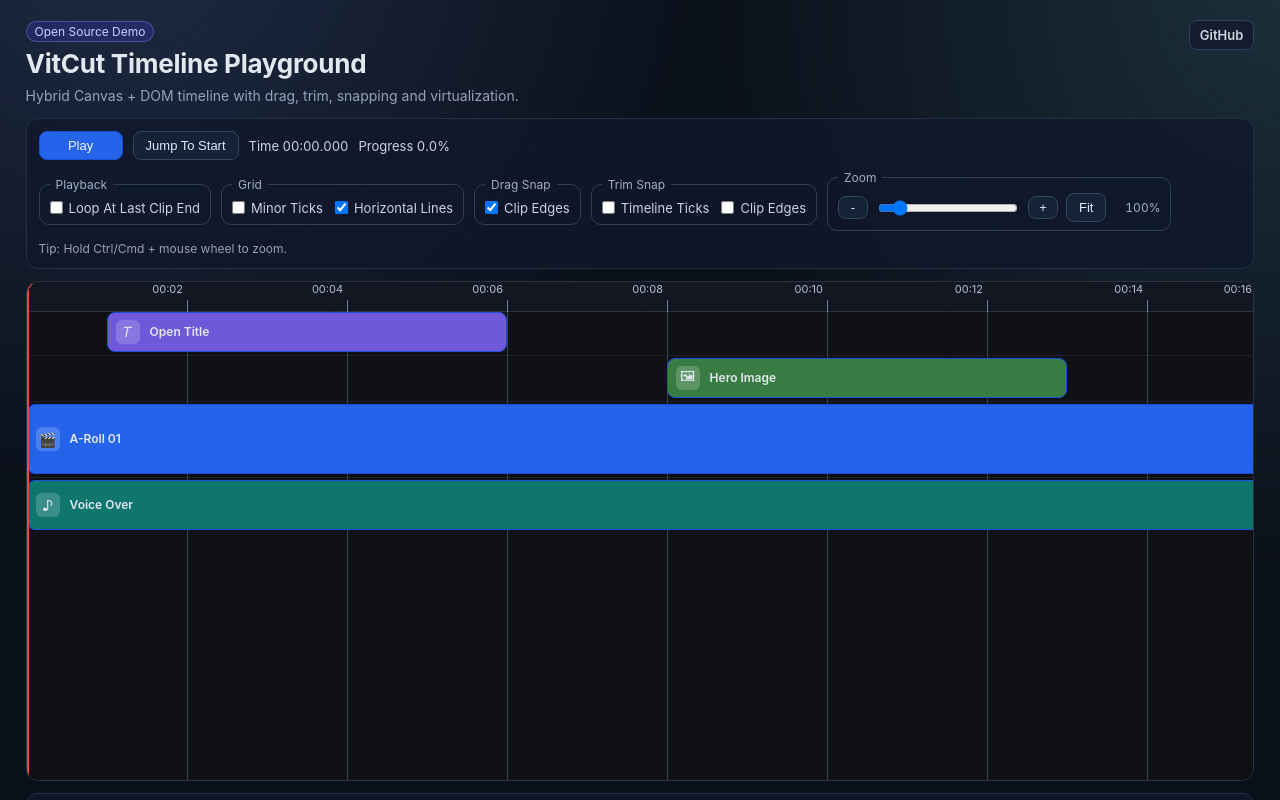
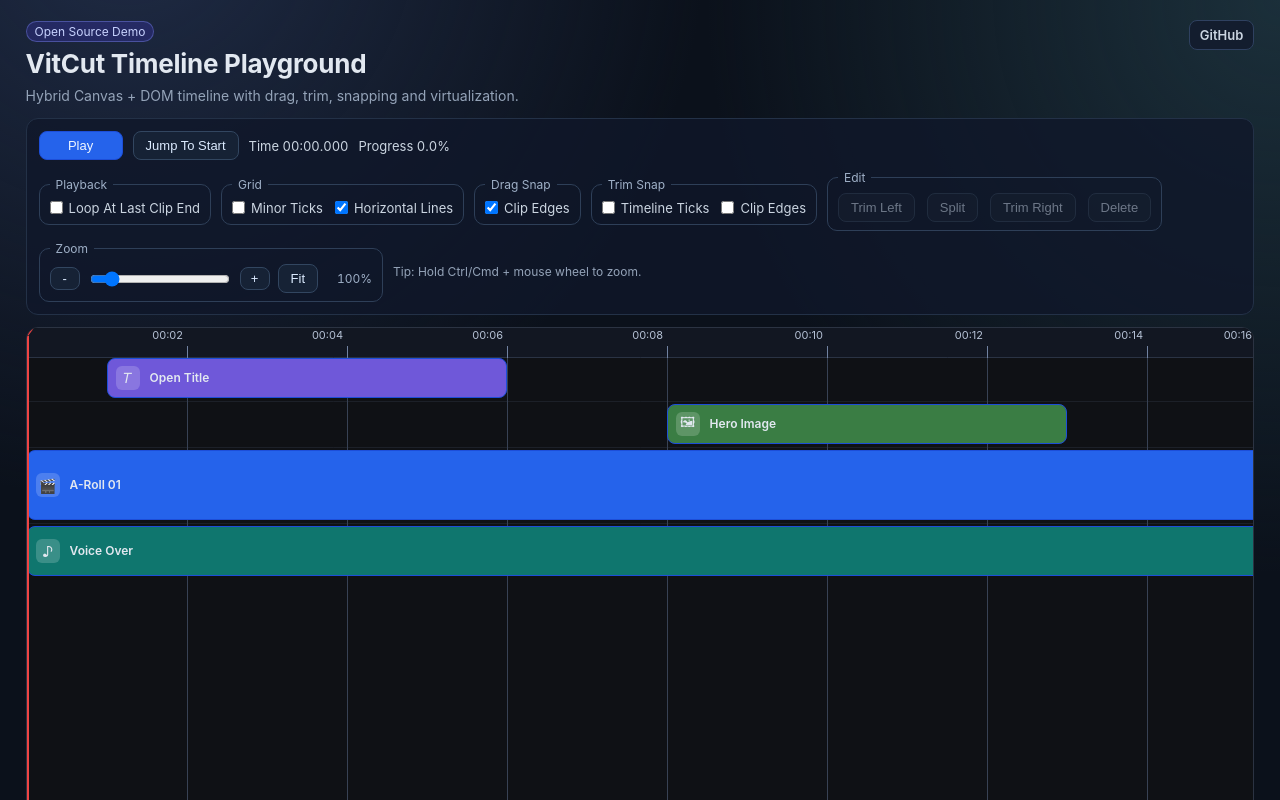
Before and after one commit to heyanpeng/ViteCutTimeline, a React (Vite) app: page / in a window 1280 px wide. Shown: the top 800 px of the page. Built offline with nearby package versions, Linux system fonts and the light colour scheme.

Commit message:
Add selection management and button controls to timeline editing

```diff
--- a/src/App.css
+++ b/src/App.css
@@ -126,6 +126,13 @@ body {
   color: #dbeafe;
 }
 
+.primary-btn:disabled,
+.ghost-btn:disabled {
+  opacity: 0.45;
+  cursor: not-allowed;
+  filter: grayscale(0.2);
+}
+
 .meta-group {
   display: flex;
   align-items: center;
--- a/src/App.tsx
+++ b/src/App.tsx
@@ -1,6 +1,7 @@
 import { useCallback, useMemo, useRef, useState } from "react";
 import { Timeline, type TimelineRef } from "./timeline/Timeline";
 import type { TimelineAction, TimelineRow } from "./timeline/model";
+import type { Selection } from "./timeline/types";
 import { formatTimeWithMs } from "./timeline/utils";
 import "./App.css";
 
@@ -17,6 +18,7 @@ const TRACK_HEIGHT_PRESETS = {
   text: 40,
   solid: 40,
 };
+const MIN_EDIT_DURATION = 0.04;
 
 const a = (data: TimelineAction): TimelineAction => data;
 
@@ -151,6 +153,27 @@ export default function App() {
   const [trimSnapToTimelineTicks, setTrimSnapToTimelineTicks] = useState(false);
   const [trimSnapToClipEdges, setTrimSnapToClipEdges] = useState(false);
   const [zoom, setZoom] = useState(1);
+  const [selection, setSelection] = useState<Selection>(null);
+
+  const selectedAction = useMemo(() => {
+    if (!selection) return null;
+    const row = editorData.find((item) => item.id === selection.rowId);
+    if (!row) return null;
+    return row.actions.find((item) => item.id === selection.actionId) ?? null;
+  }, [editorData, selection]);
+
+  const canTrimToPlayhead = useMemo(() => {
+    if (!selectedAction) return false;
+    return time > selectedAction.start && time < selectedAction.end;
+  }, [selectedAction, time]);
+  const canDeleteSelected = useMemo(() => Boolean(selectedAction), [selectedAction]);
+
+  const canSplitAtPlayhead = useMemo(() => {
+    if (!selectedAction) return false;
+    const left = time - selectedAction.start;
+    const right = selectedAction.end - time;
+    return left > MIN_EDIT_DURATION && right > MIN_EDIT_DURATION;
+  }, [selectedAction, time]);
 
   const currentTime = useMemo(() => formatTimeWithMs(time), [time]);
   const onBlankAreaPointerDown = useCallback((nextTime: number) => {
@@ -279,6 +302,43 @@ export default function App() {
               Clip Edges
             </label>
           </fieldset>
+
+          <fieldset className="control-group">
+            <legend>Edit</legend>
+            <button
+              type="button"
+              className="ghost-btn"
+              disabled={!canTrimToPlayhead}
+              onClick={() => timelineRef.current?.trimLeftToPlayhead()}
+            >
+              Trim Left
+            </button>
+            <button
+              type="button"
+              className="ghost-btn"
+              disabled={!canSplitAtPlayhead}
+              onClick={() => timelineRef.current?.splitAtPlayhead()}
+            >
+              Split
+            </button>
+            <button
+              type="button"
+              className="ghost-btn"
+              disabled={!canTrimToPlayhead}
+              onClick={() => timelineRef.current?.trimRightToPlayhead()}
+            >
+              Trim Right
+            </button>
+            <button
+              type="button"
+              className="ghost-btn"
+              disabled={!canDeleteSelected}
+              onClick={() => timelineRef.current?.deleteSelectedClip()}
+            >
+              Delete
+            </button>
+          </fieldset>
+
           <fieldset className="control-group control-group-zoom">
             <legend>Zoom</legend>
             <button
@@ -342,21 +402,10 @@ export default function App() {
           onRulerPointerDown={handleSeekFromRulerPointerDown}
           onBlankAreaPointerDown={onBlankAreaPointerDown}
           onRulerDoubleClick={handleSeekFromRulerDoubleClick}
+          onSelectionChange={setSelection}
         />
       </section>
 
-      <section className="snippet">
-        <h2>Usage</h2>
-        <pre>
-          {`<Timeline
-  editorData={rows}
-  duration={120}
-  playing={playing}
-  currentTime={time}
-  onTimeChange={setTime}
-/>`}
-        </pre>
-      </section>
     </div>
   );
 }
--- a/src/timeline/Timeline.tsx
+++ b/src/timeline/Timeline.tsx
@@ -74,6 +74,7 @@ export const Timeline = forwardRef<TimelineRef, TimelineProps>(({
   onBlankAreaPointerDown,
   onRulerDoubleClick,
   onBlankAreaDoubleClick,
+  onSelectionChange,
 }, ref) => {
   const isSourceBoundAction = useCallback((action: TimelineAction) => {
     return action.kind === "video" || action.kind === "audio";
@@ -94,6 +95,13 @@ export const Timeline = forwardRef<TimelineRef, TimelineProps>(({
   const [pendingDrag, setPendingDrag] = useState<PendingDragState | null>(null);
   const [trim, setTrim] = useState<TrimState | null>(null);
   const [selection, setSelection] = useState<Selection>(null);
+  const updateSelection = useCallback(
+    (next: Selection) => {
+      setSelection(next);
+      onSelectionChange?.(next);
+    },
+    [onSelectionChange],
+  );
 
   const zoom = clamp(controlledZoom ?? uncontrolledZoom, minZoom, maxZoom);
   const contentBounds = useMemo(() => {
@@ -549,8 +557,8 @@ export const Timeline = forwardRef<TimelineRef, TimelineProps>(({
       return { ...item, actions };
     });
     onEditorDataChange(next);
-    setSelection({ rowId: row.id, actionId: rightAction.id });
-  }, [createSplitActionId, editorData, getSelectedActionContext, onEditorDataChange]);
+    updateSelection({ rowId: row.id, actionId: rightAction.id });
+  }, [createSplitActionId, editorData, getSelectedActionContext, onEditorDataChange, updateSelection]);
 
   const trimSelectedClipLeftToPlayhead = useCallback(() => {
     const ctx = getSelectedActionContext();
@@ -595,6 +603,21 @@ export const Timeline = forwardRef<TimelineRef, TimelineProps>(({
     });
     onEditorDataChange(next);
   }, [editorData, getSelectedActionContext, onEditorDataChange]);
+
+  const deleteSelectedClip = useCallback(() => {
+    if (!selection || !onEditorDataChange) return;
+    const next = editorData
+      .map((row) => {
+        if (row.id !== selection.rowId) return row;
+        return {
+          ...row,
+          actions: row.actions.filter((action) => action.id !== selection.actionId),
+        };
+      })
+      .filter((row) => !(row.role !== "main" && row.actions.length === 0));
+    onEditorDataChange(next);
+    updateSelection(null);
+  }, [editorData, onEditorDataChange, selection, updateSelection]);
 
   const getValidStartIntervals = useCallback(
     (rowId: string, actionId: string, actionDuration: number): Array<[number, number]> => {
@@ -695,7 +718,7 @@ export const Timeline = forwardRef<TimelineRef, TimelineProps>(({
     if (trim) return;
     event.preventDefault();
     (event.currentTarget as HTMLDivElement).setPointerCapture(event.pointerId);
-    setSelection({ rowId, actionId: action.id });
+    updateSelection({ rowId, actionId: action.id });
     setPendingDrag({
       rowId,
       action,
@@ -841,7 +864,7 @@ export const Timeline = forwardRef<TimelineRef, TimelineProps>(({
     event.preventDefault();
     event.stopPropagation();
     (event.currentTarget as HTMLDivElement).setPointerCapture(event.pointerId);
-    setSelection({ rowId, actionId: action.id });
+    updateSelection({ rowId, actionId: action.id });
     setTrim({
       rowId,
       actionId: action.id,
@@ -973,8 +996,18 @@ export const Timeline = forwardRef<TimelineRef, TimelineProps>(({
     ref,
     () => ({
       fitToContent,
+      splitAtPlayhead: splitSelectedClipAtPlayhead,
+      trimLeftToPlayhead: trimSelectedClipLeftToPlayhead,
+      trimRightToPlayhead: trimSelectedClipRightToPlayhead,
+      deleteSelectedClip,
     }),
-    [fitToContent],
+    [
+      deleteSelectedClip,
+      fitToContent,
+      splitSelectedClipAtPlayhead,
+      trimSelectedClipLeftToPlayhead,
+      trimSelectedClipRightToPlayhead,
+    ],
   );
 
   const zoomAroundTime = useCallback(
@@ -1075,7 +1108,7 @@ export const Timeline = forwardRef<TimelineRef, TimelineProps>(({
       onWheel={onWheelZoom}
       onKeyDown={onRootKeyDown}
       onPointerDown={(event) => {
-        if (event.target === event.currentTarget) setSelection(null);
+        if (event.target === event.currentTarget) updateSelection(null);
       }}
     >
       <canvas ref={canvasRef} className="timeline-bg-canvas" />
@@ -1114,7 +1147,7 @@ export const Timeline = forwardRef<TimelineRef, TimelineProps>(({
         onPointerDownCapture={(event) => {
           const target = event.target as HTMLElement;
           if (!target.closest("[data-clip-id]")) {
-            setSelection(null);
+            updateSelection(null);
             onBlankAreaPointerDown?.(timeFromClientX(event.clientX), event);
           }
         }}
@@ -1156,7 +1189,7 @@ export const Timeline = forwardRef<TimelineRef, TimelineProps>(({
                     onPointerUp={onClipPointerUp}
                     onClick={(event) => {
                       event.stopPropagation();
-                      setSelection({ rowId: row.id, actionId: action.id });
+                      updateSelection({ rowId: row.id, actionId: action.id });
                     }}
                     onTrimPointerDown={(event, side) => onTrimPointerDown(event, row.id, action, side)}
                     onTrimPointerMove={onTrimPointerMove}
--- a/src/timeline/types.ts
+++ b/src/timeline/types.ts
@@ -76,10 +76,15 @@ export type TimelineProps = {
   onBlankAreaPointerDown?: (time: number, event: ReactPointerEvent<HTMLDivElement>) => void;
   onRulerDoubleClick?: (time: number, event: ReactMouseEvent<HTMLCanvasElement>) => void;
   onBlankAreaDoubleClick?: (time: number, event: ReactMouseEvent<HTMLDivElement>) => void;
+  onSelectionChange?: (selection: Selection) => void;
 };
 
 export type TimelineRef = {
   fitToContent: (options?: { paddingPx?: number }) => void;
+  splitAtPlayhead: () => void;
+  trimLeftToPlayhead: () => void;
+  trimRightToPlayhead: () => void;
+  deleteSelectedClip: () => void;
 };
 
 export type DragState = {
```
